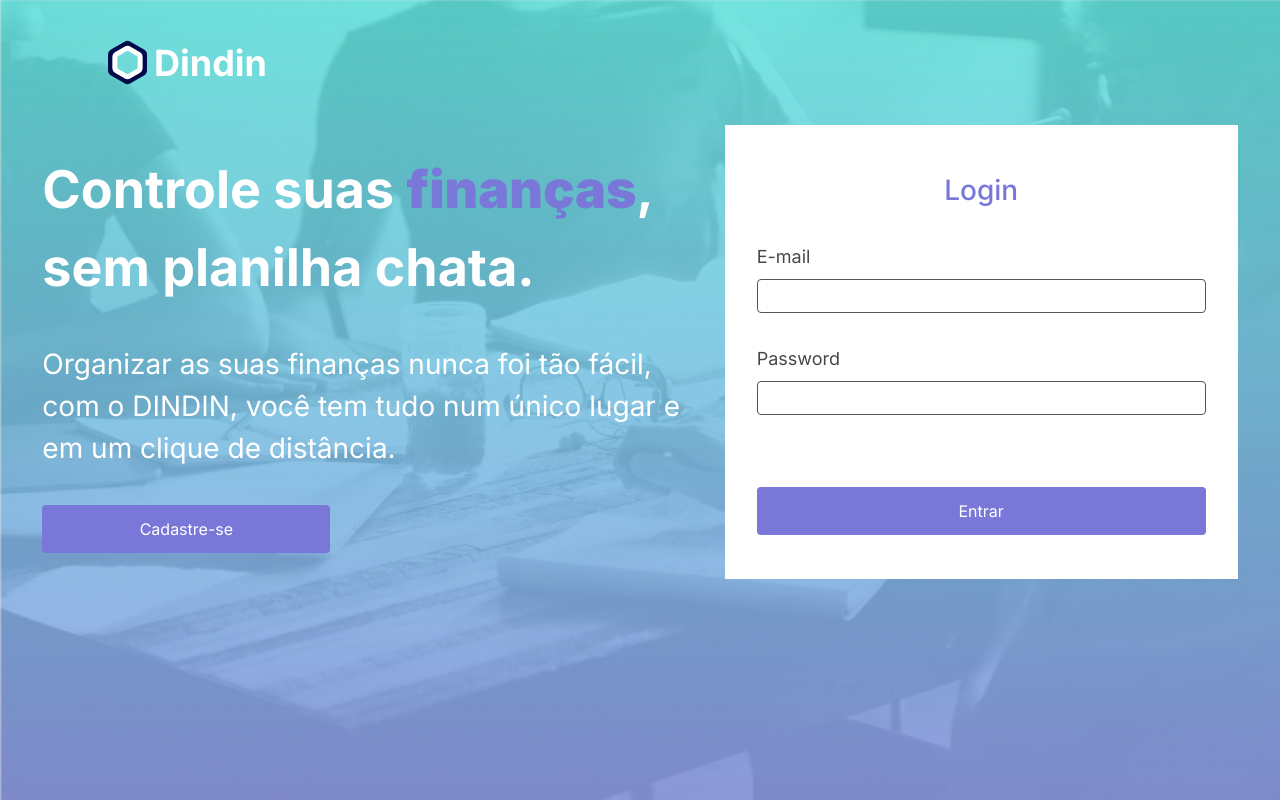
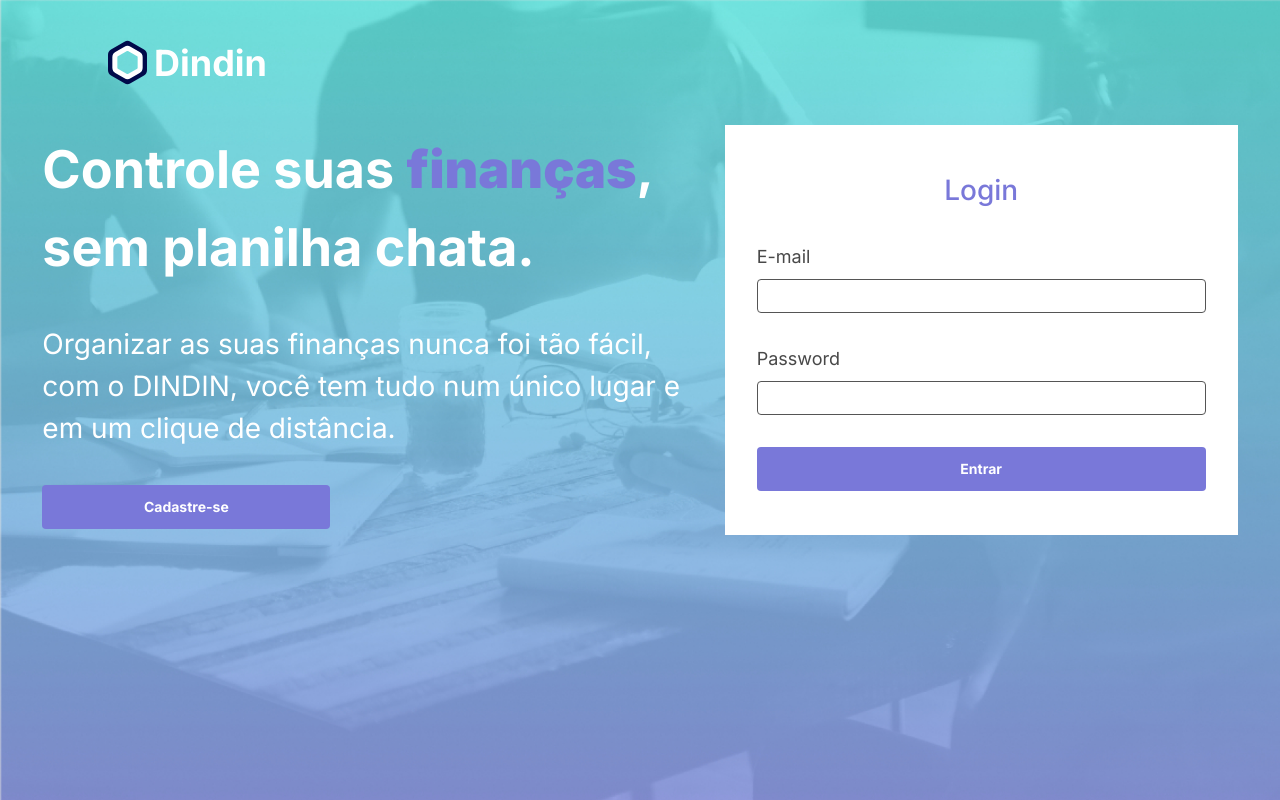
Before and after one commit to NovaisBrunoo/HandsOn, a Next.js app in the folder hands-on/: page / in a window 1280 px wide. Built offline with nearby package versions, Linux system fonts and the light colour scheme.

Commit message:
feat: criado componente button

```diff
--- a/hands-on/src/app/page.tsx
+++ b/hands-on/src/app/page.tsx
@@ -1,3 +1,4 @@
+import { Button } from "@/components/Button";
 import { Card } from "@/components/Card";
 import { HeaderPrimary } from "@/components/Header-primary";
 import { Input } from "@/components/Input";
@@ -22,13 +23,13 @@ export default function Home() {
             com o DINDIN, você tem tudo num único lugar e
             em um clique de distância.
           </h2>
-          <Link href='/registre'>
-            <div className="w-72">
-              <button className="bg-[#7978D9] rounded py-3 w-full">
-                Cadastre-se
-              </button>
-            </div>
-          </Link>
+          <div className="w-72">
+            <Link href='/registre'>
+                <Button>
+                   Cadastre-se
+                </Button>
+            </Link>
+          </div>
         </div>
 
         <Card>
@@ -66,9 +67,9 @@ export default function Home() {
               />
             </div>
 
-            <button className="bg-[#7978D9] rounded py-3 w-full text-white mt-10">
+            <Button>
               Entrar
-            </button>
+            </Button>
           </form>
         </Card>
       </div>
--- /dev/null
+++ b/hands-on/src/components/Button/index.tsx
@@ -0,0 +1,13 @@
+import { ReactNode } from "react"
+
+type ButtonProps ={
+    children: ReactNode
+}
+
+export const Button = ({children}: ButtonProps) =>{
+    return(
+        <button className="bg-[#7978D9] rounded py-3 w-full font-bold text-sm  text-white">
+               {children}
+        </button>
+    )
+}
```
